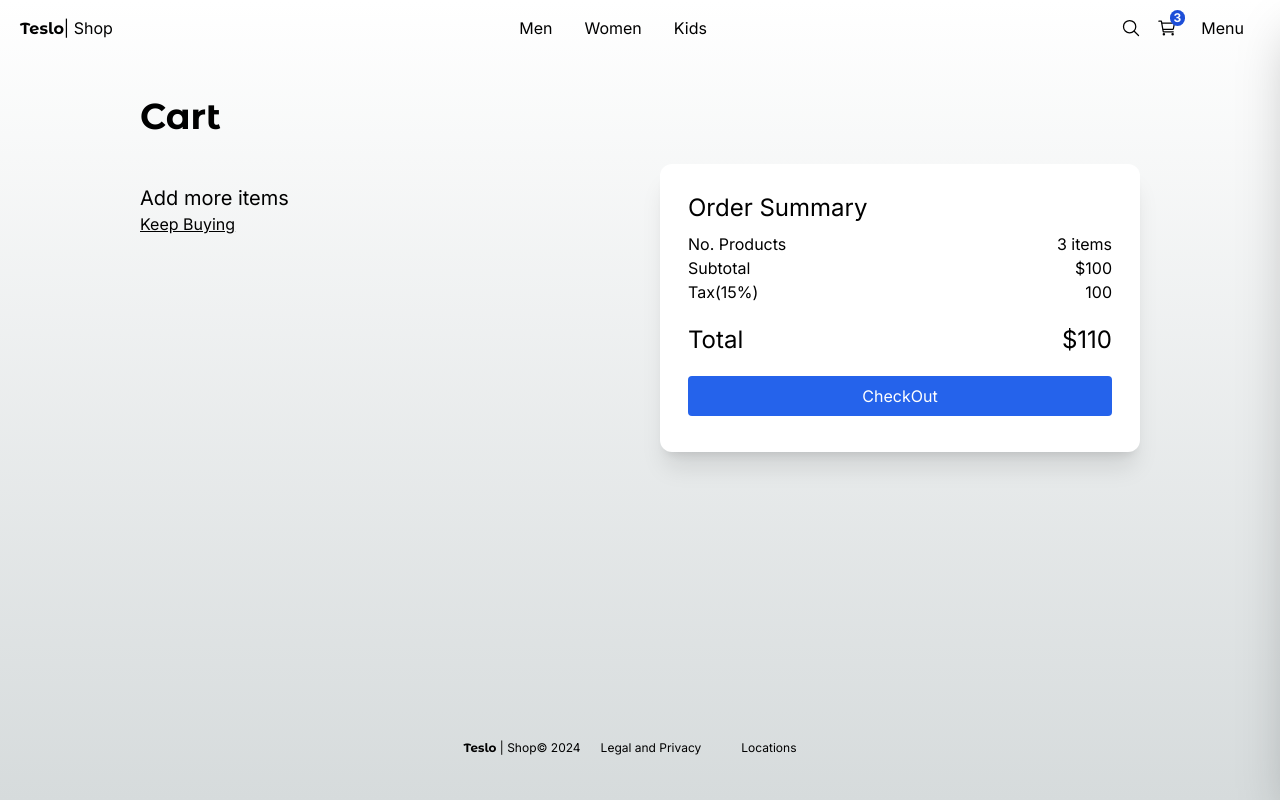
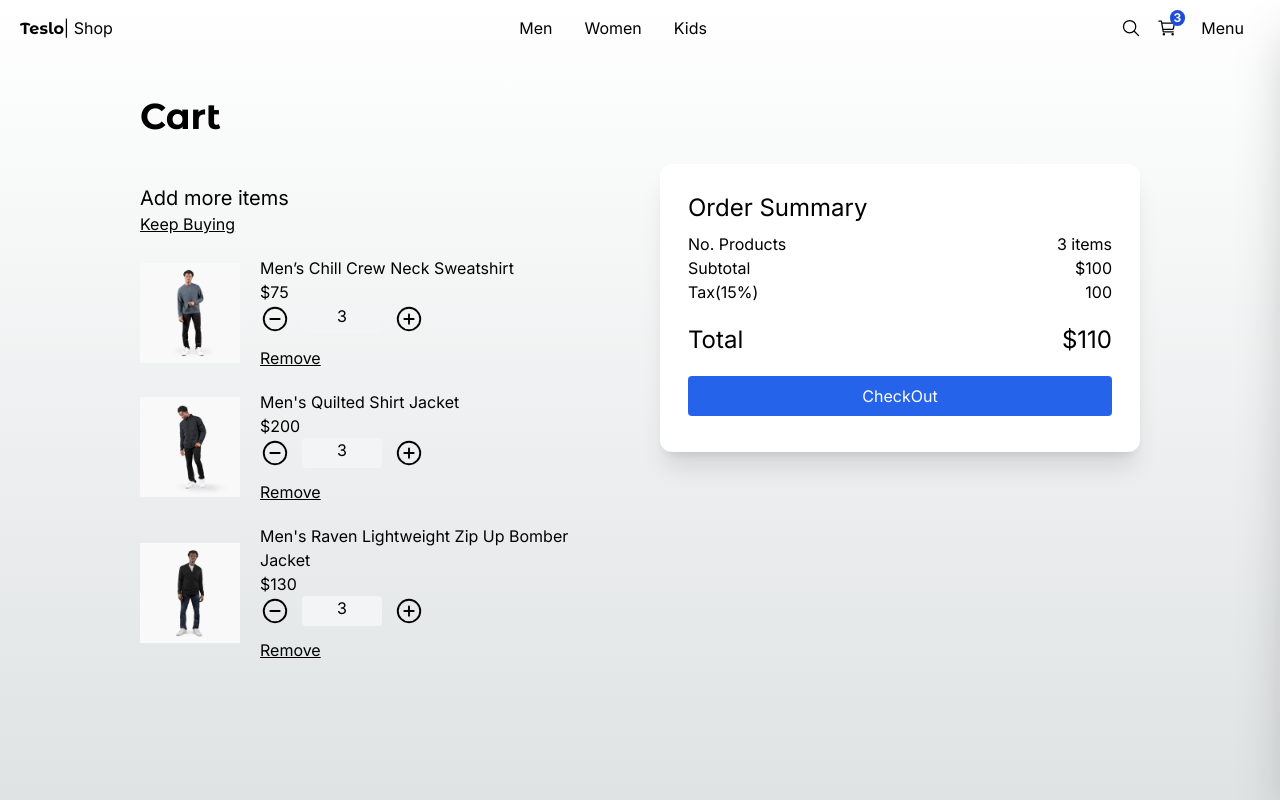
Before and after one commit to GerardoDev25/shop_next-2024-fr, a Next.js app: page /cart in a window 1280 px wide. Shown: the top 800 px of the page. Built offline with nearby package versions, Linux system fonts and the light colour scheme.

Commit message:
style(ui): :lipstick: improve cart style

```diff
--- a/src/app/(shop)/cart/page.tsx
+++ b/src/app/(shop)/cart/page.tsx
@@ -7,9 +7,9 @@ import Link from 'next/link';
 import { redirect } from 'next/navigation';
 
 const productsInCart: Product[] = [
-  // initialData.products[0],
-  // initialData.products[1],
-  // initialData.products[2],
+  initialData.products[0],
+  initialData.products[1],
+  initialData.products[2],
 ];
 
 export default function CartPage() {
@@ -60,7 +60,7 @@ export default function CartPage() {
 
           {/* checkout */}
 
-          <div className='bg-white rounded-xl shadow-xl p-7'>
+          <div className='bg-white rounded-xl shadow-xl p-7 h-fit'>
             <h2 className='text-2xl mb-2'>Order Summary</h2>
             <div className='grid grid-cols-2'>
               <span>No. Products</span>
```
